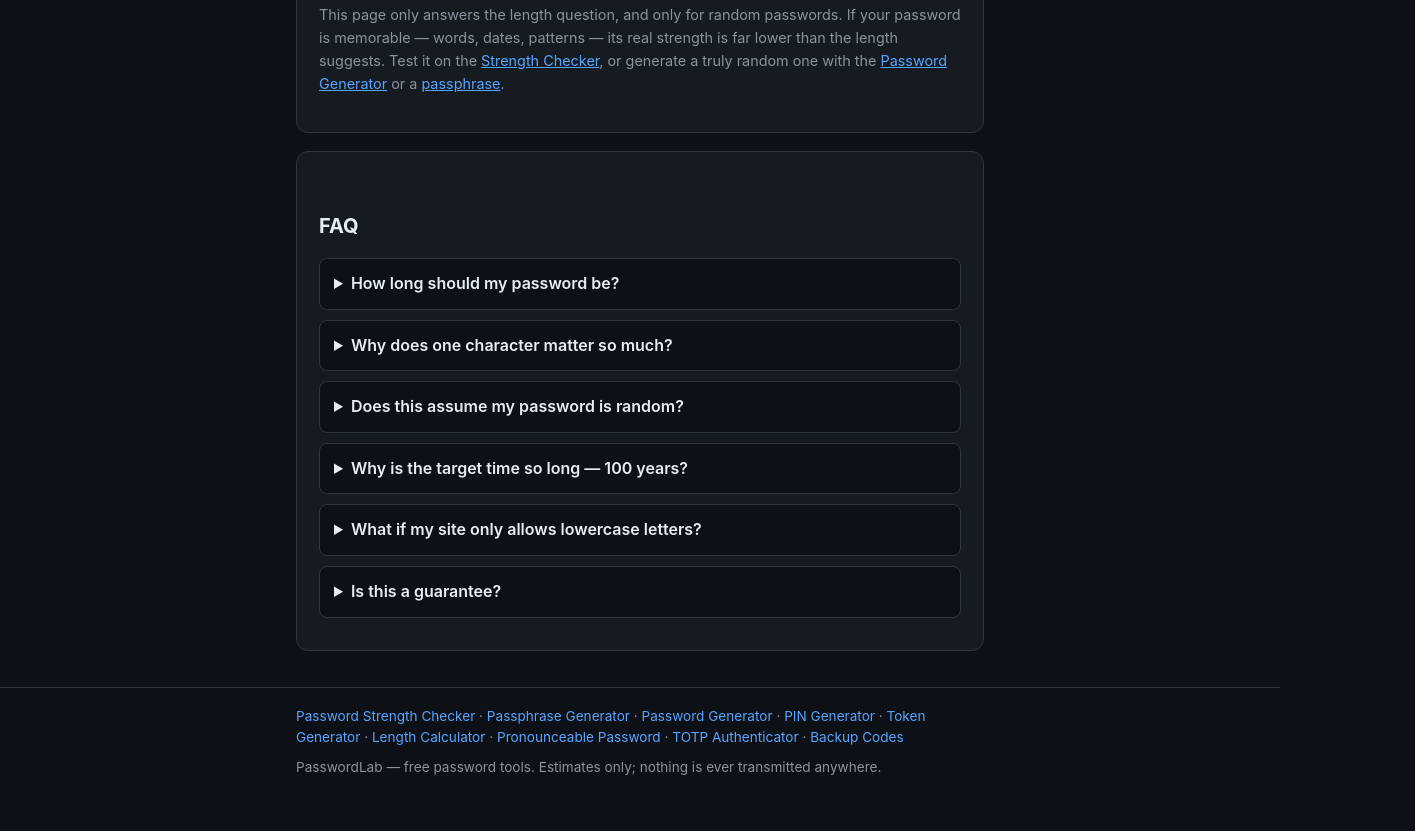
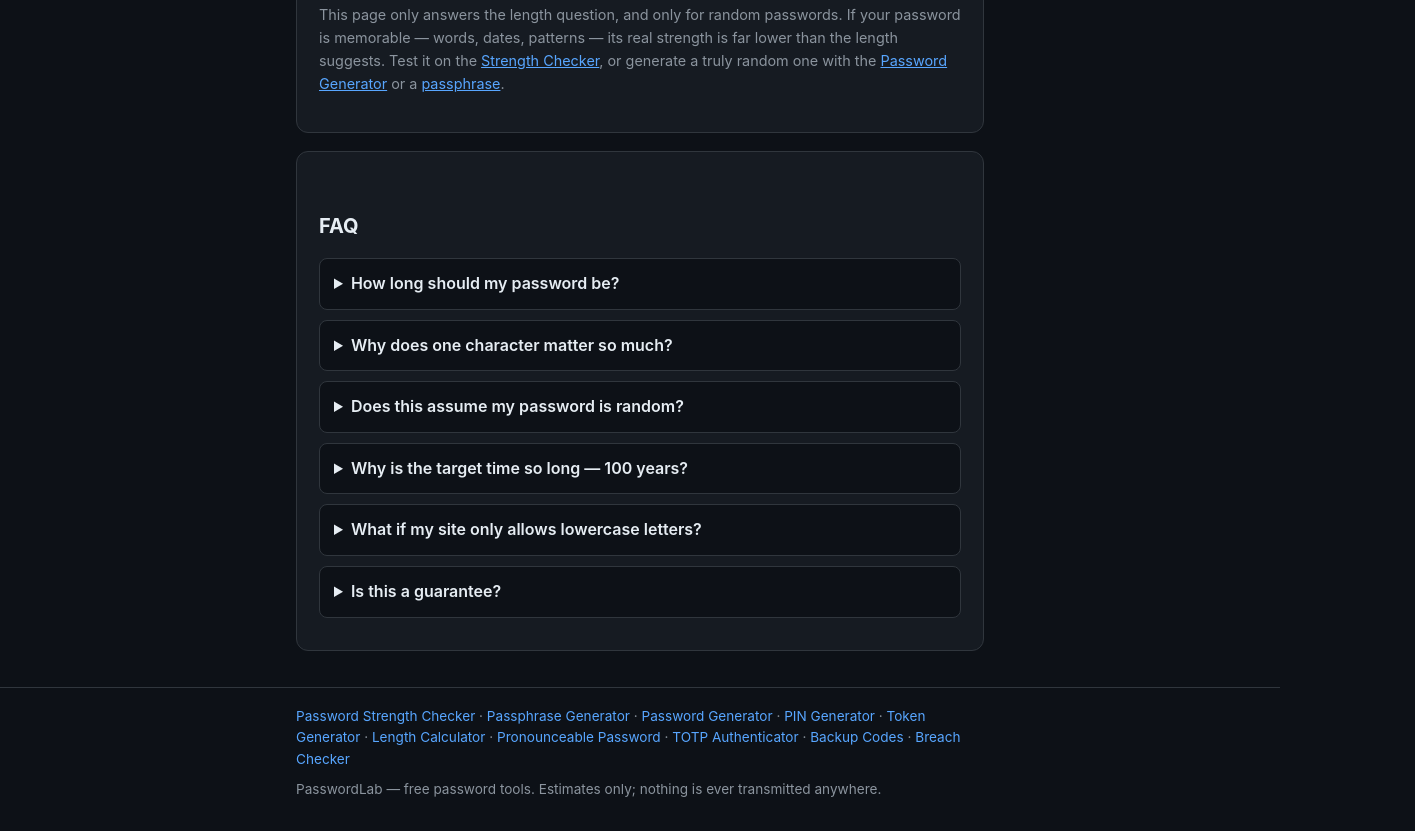
Before and after one commit to mimito-6/passwordlab, a plain HTML site: page password-length/index.html in a window 1280 px wide. Shown: the part 1597-2428 px from the top of the page, 1415 px wide, since content can reach past the window. Before the commit the page ends 2406 px from the top, so only its background shows below. Drawn offline with Linux system fonts and the light colour scheme.

Commit message:
deploy password-length/index.html

```diff
--- a/password-length/index.html
+++ b/password-length/index.html
@@ -62,6 +62,7 @@
       <a href="/totp-generator">TOTP Authenticator</a> · <a href="/hash-generator">Hash Generator</a>
       <a href="/hash-generator">Hash Generator</a>
      <a href="/backup-codes">Backup Codes</a>
+          <a href="/breach-checker">Breach Checker</a>
     </nav>
   </div>
 </header>
@@ -171,7 +172,7 @@
 
 <footer class="site-footer">
   <div class="wrap">
-    <p class="footer-links"><a href="/">Password Strength Checker</a> · <a href="/passphrase-generator">Passphrase Generator</a> · <a href="/password-generator">Password Generator</a> · <a href="/pin-generator">PIN Generator</a> · <a href="/token-generator">Token Generator</a> · <a href="/password-length">Length Calculator</a> · <a href="/pronounceable-password">Pronounceable Password</a> · <a href="/totp-generator">TOTP Authenticator</a> · <a href="/backup-codes">Backup Codes</a></p>
+    <p class="footer-links"><a href="/">Password Strength Checker</a> · <a href="/passphrase-generator">Passphrase Generator</a> · <a href="/password-generator">Password Generator</a> · <a href="/pin-generator">PIN Generator</a> · <a href="/token-generator">Token Generator</a> · <a href="/password-length">Length Calculator</a> · <a href="/pronounceable-password">Pronounceable Password</a> · <a href="/totp-generator">TOTP Authenticator</a> · <a href="/backup-codes">Backup Codes</a> · <a href="/breach-checker">Breach Checker</a></p>
     <p>PasswordLab — free password tools. Estimates only; nothing is ever transmitted anywhere.</p>
   </div>
 </footer>
```
